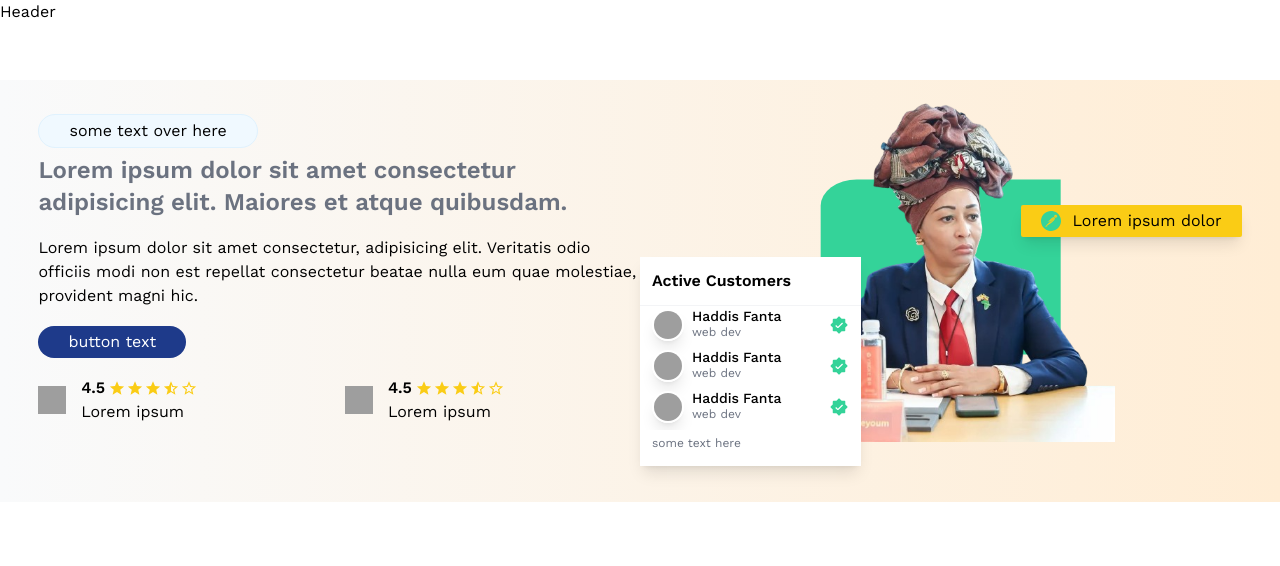
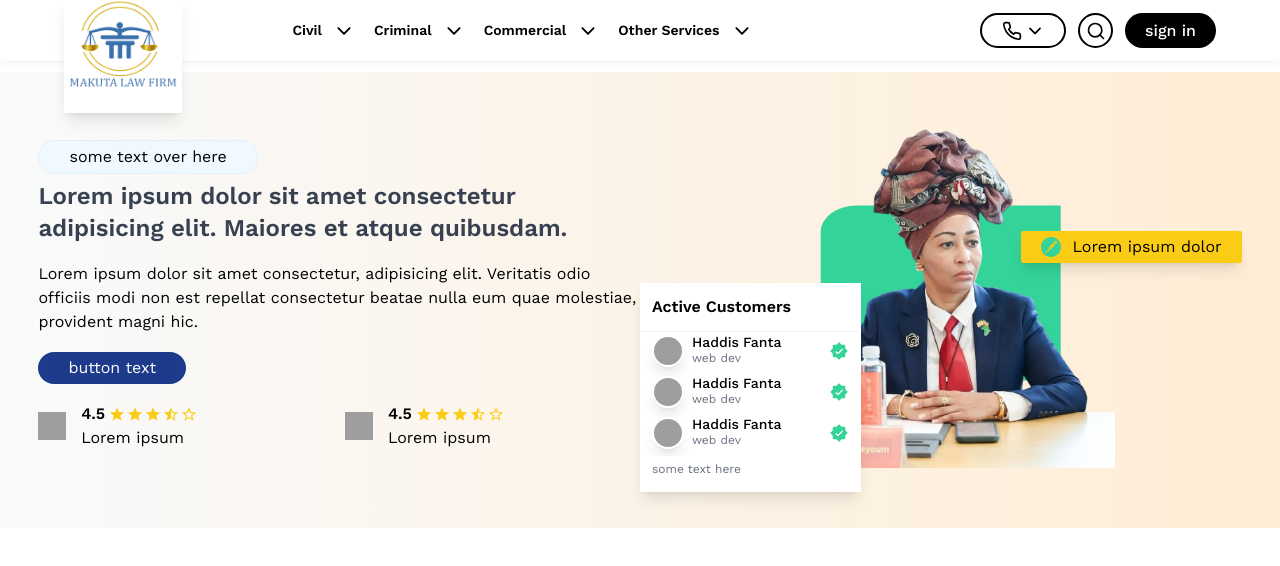
Before and after one commit to adisie/mern-development, a React (Vite) app in the folder client/: page / in a window 1280 px wide. Shown: the top 566 px of the page. Built offline with nearby package versions, Linux system fonts and the light colour scheme; grey boxes are pictures that could not be loaded.

Commit message:
some changes

```diff
--- /dev/null
+++ b/client/src/components/Header.jsx
@@ -0,0 +1,212 @@
+import { useState } from "react";
+import { NavLink } from "react-router-dom";
+
+// icons
+import { FiPhone } from "react-icons/fi";
+import { IoIosArrowDown } from "react-icons/io";
+import { FiSearch } from "react-icons/fi";
+import { MdOutlineClose, MdMenu } from "react-icons/md";
+import { RiUserShared2Fill } from "react-icons/ri";
+
+const Header = () => {
+  // states
+  const [isPhone, setIsPhone] = useState(false);
+  const [isSearch, setIsSearch] = useState(false);
+  const [isNav, setIsNav] = useState(null);
+
+  // nav
+  const nav = [
+    {
+      navText: "Civil",
+    },
+    {
+      navText: "Criminal",
+    },
+    {
+      navText: "Commercial",
+    },
+    {
+      navText: "Other Services",
+    },
+  ];
+
+  // nav drawer
+  const mainNavDrawer = () => {
+    const mainNav = document.getElementById('main-nav-container')
+    if(mainNav?.classList.contains('right-[-100vw]')){
+      mainNav?.classList.remove('right-[-100vw]')
+      mainNav?.classList.add('right-0')
+    }else {
+      mainNav?.classList.add('right-[-100vw]')
+      mainNav?.classList.remove('right-0')
+    }
+  }
+  return (
+    <header className="shadow-headerBottomShadow fixed left-0 top-0 z-[1000] w-full bg-white text-black">
+      <div className="px-[5%] flex items-center justify-between">
+        {/* logo container */}
+        <div
+          className="
+        relative"
+        >
+          <div className="absolute left-0 p-1 shadow-lg bg-white mt-[-36px]">
+            <NavLink>
+              <div className="w-[110px] aspect-square overflow-hidden">
+                <img
+                  className="h-[90px] w-full"
+                  src="/images/site-logo/final-logo.png"
+                  alt=""
+                />
+              </div>
+            </NavLink>
+          </div>
+        </div>
+        {/* header content */}
+        <div className="flex-grow flex items-center justify-between relative">
+          {/* nav container */}
+          <div className="flex-grow flex items-center justify-center">
+            <div className="fixed w-full sm:w-[75%] md:w-[50%] h-[calc(100vh-9vh)] bg-gray-50 shadow-lg lg:shadow-none  right-[-100vw] transition-all ease-in-out duration-300 top-[9vh] lg:relative lg:bg-transparent lg:right-auto lg:top-auto lg:w-auto lg:h-auto" id="main-nav-container">
+              <div className="w-full md:hidden flex items-center py-3 px-[5%]">
+                <div className="flex-grow flex items-center">
+                  <div className="flex-grow flex items-center bg-white rounded-full py-1 border-2 border-black ">
+                    <FiSearch className="mx-2 text-lg"/>
+                    <input type="text" placeholder="search" className="w-full focus:ring-0 focus:outline-none border-none bg-transparent"/>
+                  </div>
+                </div>
+              </div>
+              <ul className=" w-[90%] sm:w-[75%] mx-[5%] lg:mx-auto lg:w-full lg:flex lg:items-center lg:justify-center lg:gap-[5%]">
+                {nav.map((item, index) => (
+                  <li key={index} className="relative">
+                    <NavLink
+                      className={`flex items-center justify-between gap-3 py-2 md:py-5 font-[600] text-[.875rem] transition-colors ease-in-out duration-300 hover:text-gray-500 relative after:absolute after:left-0 after:bottom-0 after:h-[6px] after:bg-black after:transition-all after:ease-in-out after:duration-300 hover:after:w-full whitespace-nowrap ${
+                        isNav?.navText === item.navText
+                          ? "after:w-full"
+                          : "after:w-0"
+                      }`}
+                      onClick={() => {
+                        if (isNav?.navText === item.navText) {
+                          setIsNav(null);
+                        } else {
+                          setIsNav(item);
+                        }
+                      }}
+                    >
+                      <span>{item.navText}</span>
+                      <IoIosArrowDown
+                        className={`text-xl transition-transform ease-in-out duration-300 ${
+                          isNav?.navText === item.navText
+                            ? "rotate-[-180deg]"
+                            : "rotate-0"
+                        }`}
+                      />
+                    </NavLink>
+                    {/* sub list pop up */}
+                    <div className={`absolute left-0 top-[100%] w-[350px] h-[200px] bg-red-300 transition-all ease-in-out duration-300 ${isNav?.navText === item.navText ? ' scale-100 opacity-100 ' : 'scale-0 opacity-0'}`}></div>
+                  </li>
+                ))}
+              </ul>
+            </div>
+          </div>
+          {/* action container */}
+          <div className="flex items-center justify-between gap-3">
+            {/* phone */}
+            <div className="relative py-[.75rem]">
+              {/* button */}
+              <div
+                className={`flex items-center justify-center gap-1 p-[.35rem] md:py-[.35rem] border-2 border-black rounded-full md:px-5 cursor-pointer transition-all ease-in-out duration-300 hover:bg-gray-500 hover:border-gray-500 hover:text-white`}
+                onClick={() => {
+                  setIsPhone(!isPhone);
+                }}
+              >
+                <FiPhone className="text-xl" />
+                <IoIosArrowDown
+                  className={`hidden md:flex text-lg transition-transform ease-in-out duration-300 ${
+                    isPhone ? "rotate-[-180deg]" : "rotate-0"
+                  }`}
+                />
+              </div>
+              {/* pop-up */}
+              <div
+                className={`absolute left-0 top-[100%] bg-white w-max whitespace-nowrap text-[.975rem] shadow-lg p-5 overflow-hidden transition-all ease-in-out duration-300 ${
+                  isPhone ? "scale-100 opacity-100" : "scale-0 opacity-0"
+                }`}
+              >
+                <div className="font-medium">
+                  <h3>Talk to Makutta</h3>
+                  <h3>(+2519) 239-96736</h3>
+                </div>
+                <div className="my-3 font-medium">
+                  <h3>Customer Care hours</h3>
+                </div>
+                <div>
+                  <p>Mon-Fri 5 a.m. - 7 p.m. PT</p>
+                  <p>Weekends 7 a.m. - 4 p.m. PT</p>
+                </div>
+              </div>
+            </div>
+            {/* search */}
+            <div className=" hidden md:flex">
+              <div
+                className="border-2 border-black rounded-full p-[.35rem] text-xl cursor-pointer transition-all ease-in-out duration-300 hover:border-gray-500 hover:bg-gray-500 hover:text-white"
+                onClick={() => {
+                  setIsSearch(true);
+                }}
+              >
+                <FiSearch />
+              </div>
+            </div>
+            {/* sign in */}
+            <div>
+              <NavLink className="md:px-5 p-[.35rem] md:py-[.35rem] bg-black rounded-full text-white transition-all ease-in-out duration-300 hover:bg-gray-500 cursor-pointer flex items-center justify-center whitespace-nowrap">
+                {/* text */}
+                <div className="hidden md:flex">
+                  <span className="font-medium">sign in</span>
+                </div>
+                {/* icon for small screen */}
+                <RiUserShared2Fill className="md:hidden text-xl"/>
+              </NavLink>
+            </div>
+            {/* menu drawer */}
+            <div className="lg:hidden">
+              <div className="mx-2 text-3xl cursor-pointer" onClick={()=>{
+                mainNavDrawer()
+              }}>
+                <MdMenu />
+              </div>
+            </div>
+          </div>
+          {/* search bar */}
+          {isSearch ? (
+            <div className="absolute right-0 top-0 h-full w-full overflow-hidden  bg-white z-50 pr-[5%] pl-[15%] flex items-center">
+              <div className="flex-grow flex items-center gap-3">
+                {/* input */}
+                <div className="flex-grow flex items-center px-3 py-1 border-2 border-black rounded-full">
+                  <FiSearch className="text-xl mr-1" />
+                  <input
+                    type="text"
+                    placeholder="search"
+                    className="w-full focus:outline-none focus:ring-0 border-none bg-transparent"
+                  />
+                </div>
+                {/* close btn */}
+                <div>
+                  <button
+                    onClick={() => {
+                      setIsSearch(!isSearch);
+                    }}
+                  >
+                    <MdOutlineClose className="text-2xl" />
+                  </button>
+                </div>
+              </div>
+            </div>
+          ) : (
+            <></>
+          )}
+        </div>
+      </div>
+    </header>
+  );
+};
+
+export default Header;
--- a/client/src/pages/main-pages/Home.jsx
+++ b/client/src/pages/main-pages/Home.jsx
@@ -3,18 +3,19 @@
 import { SiPostman } from "react-icons/si";
 import { VscVerifiedFilled } from "react-icons/vsc";
 
+// components
+import Header from "../../components/Header";
+
 // main
 const Home = () => {
   return (
-    <div className="w-screen h-screen">
-      <header className="w-full h-[10vh] shadow-headerBottomShadow">
-        Header
-      </header>
+    <div className="w-screen h-screen pt-[9vh]">
+      <Header />
       {/* first order container */}
       <div className="w-full px-[3%] bg-gradient-to-r from-gray-50 to-orange-100 pb-12">
-        <div className="w-full h-full py-[1%] flex flex-col-reverse sm:flex-row sm:items-end justify-between">
+        <div className="w-full h-full sm:py-[1%] flex flex-col-reverse sm:flex-row sm:items-end justify-between">
           {/* top left */}
-          <div className="w-full sm:w-[50%]">
+          <div className="w-full mt-14 sm:w-[50%]">
             {/* first button */}
             <div>
               <button className="px-[5%] py-1 border border-sky-100 bg-sky-50 rounded-full">
@@ -23,7 +24,7 @@
             </div>
             {/* bold paragraph */}
             <div>
-              <p className="text-2xl font-semibold my-[1%] text-gray-500">
+              <p className="text-2xl font-semibold my-[1%] text-gray-700">
                 Lorem ipsum dolor sit amet consectetur adipisicing elit. Maiores
                 et atque quibusdam.
               </p>
@@ -115,7 +116,7 @@
               {/* background image */}
               <div className="relative z-10 w-full h-full after:absolute after:left-1/2 after:-translate-x-1/2  after:top-1/2 after:-translate-y-1/2 after:rounded-l-[15%] after:w-[50%]  after:h-[50%] after:bg-emerald-400 after:z-0">
                 <img
-                  className="relative z-20 h-[350px] w-full object-contain"
+                  className="relative z-20 ml-[72px] sm:ml-auto sm:h-[350px] w-full object-contain"
                   src="/images/personnels/customer-i-removebg-preview.png"
                   alt=""
                 />
@@ -123,9 +124,9 @@
               {/* content here */}
               <div className="absolute left-0 bottom-0 w-full h-full z-50 bg-transparent flex flex-col">
                 {/* first container */}
-                <div className="h-full w-full flex items-center sm:items-end rotate-[90deg] sm:rotate-0 justify-end">
+                <div className="h-full w-full flex items-center sm:items-end  justify-end">
                   <div className="mb-5">
-                    <div className="flex items-start gap-3">
+                    <div className="flex items-start gap-3 ">
                       <div className="flex items-center gap-3 py-1 px-5 rounded-sm bg-yellow-400 shadow-lg">
                         <SiPostman className="text-xl text-emerald-400" />
                         <p>Lorem ipsum dolor </p>
```
